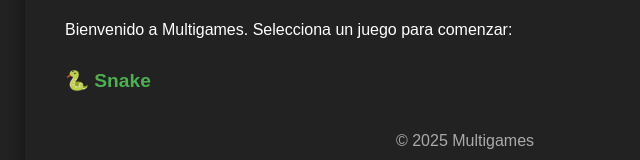
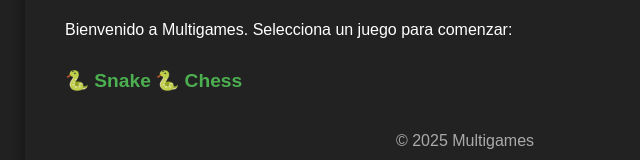
Before and after one commit to Dalgunoh/multigames, a plain HTML site: page index.html in a window 1280 px wide. Shown: the part 130-290 px from the top of the page, without its empty margins (175-815 px from the left). Drawn offline with Linux system fonts and the light colour scheme.

Commit message:
Update index.html

```diff
--- a/index.html
+++ b/index.html
@@ -53,6 +53,7 @@
         <ul class="games-list">
             <li>
                 <a href="juegos/snake/index.html">🐍 Snake</a>
+                <a href="juegos/snake/index.html">🐍 Chess</a>
             </li>
             <!-- Puedes agregar más juegos aquí -->
         </ul>
```
